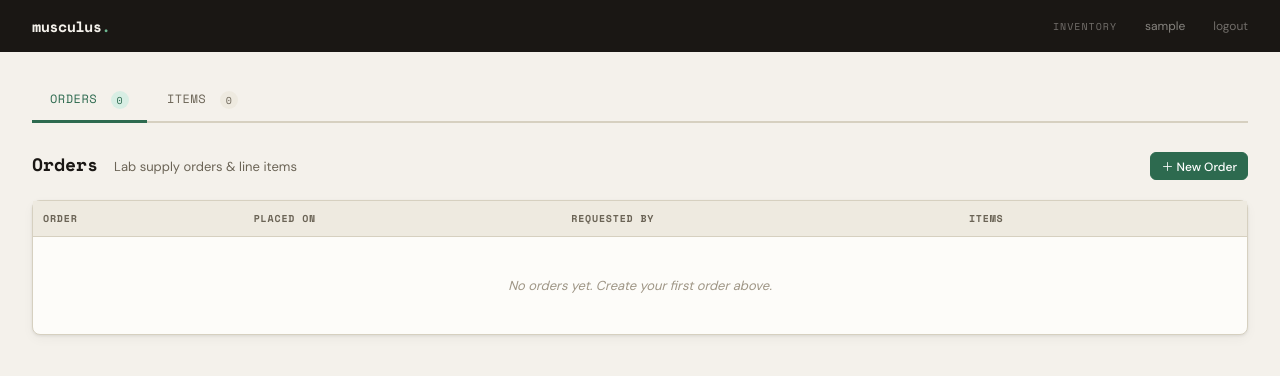
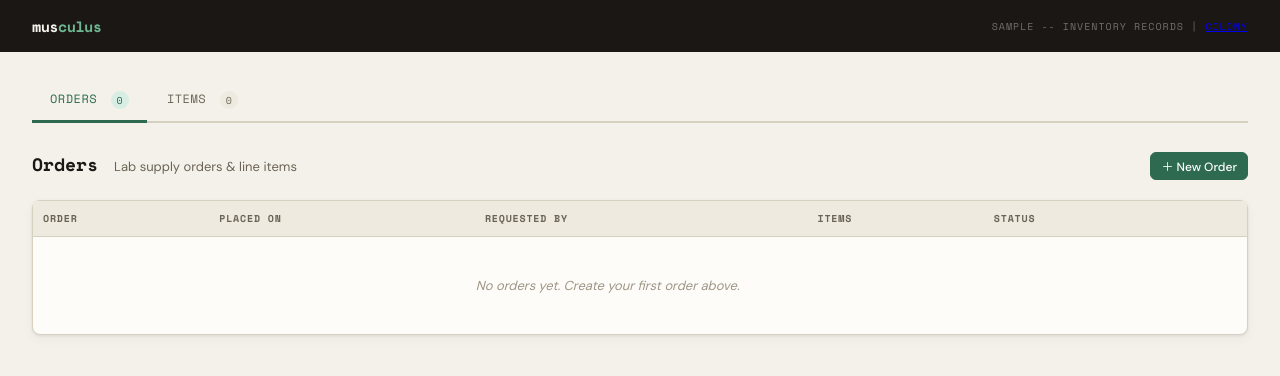
Before and after one commit to bbellanger/musculus, a Django app: page /inventory/ in a window 1280 px wide. Shown: the top 376 px of the page. Run offline with Django 5.2, Linux system fonts and the light colour scheme; the visitor is signed in with stand-in values (Sample User, id 1); data comes from the database, SQL or seed files in the repository; data that the repository does not hold is empty.

Commit message:
order status

```diff
--- a/colony/models.py
+++ b/colony/models.py
@@ -214,6 +214,7 @@ class MatingPair(models.Model):
 # Litter model
 class Litter(models.Model):
     mating_pair = models.ForeignKey(MatingPair, on_delete=models.SET_NULL, null=True, related_name="litters")
+    cage = models.ForeignKey('Cage', on_delete=models.SET_NULL, null=True, blank=True)
     dob = models.DateField()
     notes = models.CharField(max_length=200, null=True, blank=True)
     protocol = models.ForeignKey(Protocol, on_delete=models.SET_NULL, null=True, blank=True, related_name="litters_on_protocol")
--- a/colony/templates/colony/index.html
+++ b/colony/templates/colony/index.html
@@ -14,7 +14,7 @@
 <header>
   <a class="logo" href="{% url 'index' %}">mus<span>culus</span></a>
   <div class="sep"></div>
-  <span class="header-tag">{{ request.user.username }} -- Colony Records</span>
+  <span class="header-tag">{{ request.user.username }} -- Colony Records | <a href="/inventory/">Inventory</a></span>
 </header>
 
 <div class="wrapper">
--- a/colony/views.py
+++ b/colony/views.py
@@ -12,7 +12,7 @@ def _base_context():
                             'mouse_line', 'coat_color', 'protocol', 'owner', 'cage', 'litter'
                         ).prefetch_related('genotype_entries__tag').all(),
         'cages':        Cage.objects.select_related('mating_pair__male', 'mating_pair__female').all(),
-        'mating_pairs': MatingPair.objects.select_related('male', 'female').all(),
+        'mating_pairs': MatingPair.objects.filter(end_date__isnull=True).select_related('male', 'female').all(),
         'litters':      Litter.objects.select_related(
                             'mating_pair__male', 'mating_pair__female', 'mating_pair__cage'
                         ).prefetch_related('pups').all(),
@@ -182,10 +182,11 @@ def litter_create(request):
             mating_pair = get_object_or_404(MatingPair, pk=request.POST.get('mating_pair')),
             dob         = request.POST.get('dob'),
             notes       = request.POST.get('notes', ''),
+            cage        = request.POST.get('cage'),
         )
         pup_count = int(request.POST.get('pups') or 0)
         for _ in range(pup_count):
-            Mouse.objects.create(litter=litter, dob=litter.dob)
+            Mouse.objects.create(litter=litter, dob=litter.dob, cage=litter.cage)
     return redirect('index')
 
 
@@ -196,6 +197,7 @@ def litter_update(request, pk):
         litter.mating_pair = get_object_or_404(MatingPair, pk=request.POST.get('mating_pair'))
         litter.dob         = request.POST.get('dob')
         litter.notes       = request.POST.get('notes', '')
+        litter.cage        = request.POST.get('cage')
         litter.save()
     return redirect('index')
 
--- a/inventory/models.py
+++ b/inventory/models.py
@@ -35,9 +35,11 @@ class Vendor(models.Model):
         return self.name
 
 class Order(models.Model):
+    STATUS_CHOICES = {'ordered': 'ordered', 'pending': 'pending'}
     name = models.CharField(max_length=30)
     placed_on = models.DateField(db_default=Now(), db_comment="Date and time the order was placed, default=Now()")
     requested_by = models.ForeignKey(User, on_delete=models.SET_NULL, null=True, blank=True)
+    status = models.CharField(max_length=15, choices=STATUS_CHOICES, default='pending')
     #OrderItems = models.ForeignKey('OrderItems', on_delete=models.CASCADE, null=False, blank=False)
 
     def __str__(self):
--- a/inventory/templates/inventory/index.html
+++ b/inventory/templates/inventory/index.html
@@ -81,11 +81,9 @@
 <body>
 
 <header>
-  <a class="logo" href="/">musculus<span>.</span></a>
-  <span style="flex:1"></span>
-  <span class="header-tag">inventory</span>
-  <span style="margin-left:16px; font-size:12px; color:rgba(244,241,235,0.5);">{{ request.user.username }}</span>
-  <a href="{% url 'logout' %}" style="margin-left:16px; font-size:12px; color:rgba(244,241,235,0.4); text-decoration:none;">logout</a>
+  <a class="logo" href="{% url 'index' %}">mus<span>culus</span></a>
+  <div class="sep"></div>
+  <span class="header-tag">{{ request.user.username }} -- Inventory Records | <a href="/">Colony</a></span>
 </header>
 
 <div class="wrapper">
@@ -148,6 +146,7 @@
             <th>Placed On</th>
             <th>Requested By</th>
             <th>Items</th>
+            <th>Status</th>
             <th></th>
           </tr>
         </thead>
@@ -164,6 +163,7 @@
                 {{ order.orderitems_set.count }} item{{ order.orderitems_set.count|pluralize }}
               </span>
             </td>
+            <td>{{ order.get_status_display }}</td>
             <td style="text-align:right;">
               <button class="btn btn-secondary btn-sm btn-icon" onclick="toggleEdit('o{{ order.pk }}')">✎</button>
               <form method="post" action="{% url 'inventory:order_delete' order.pk %}" style="display:inline;">
```
Also changed, not shown: inventory/admin.py (+6 -1 lines).
